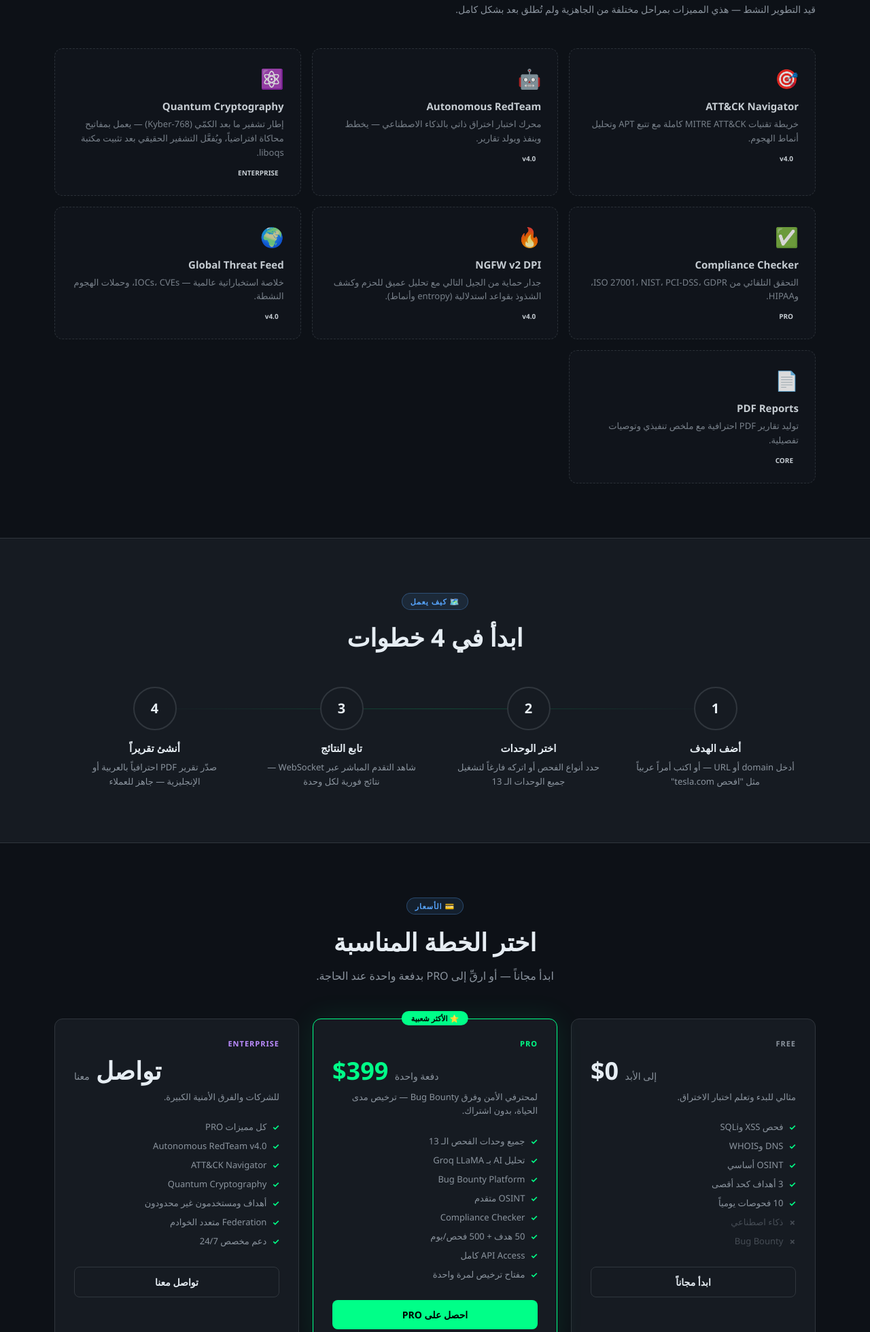
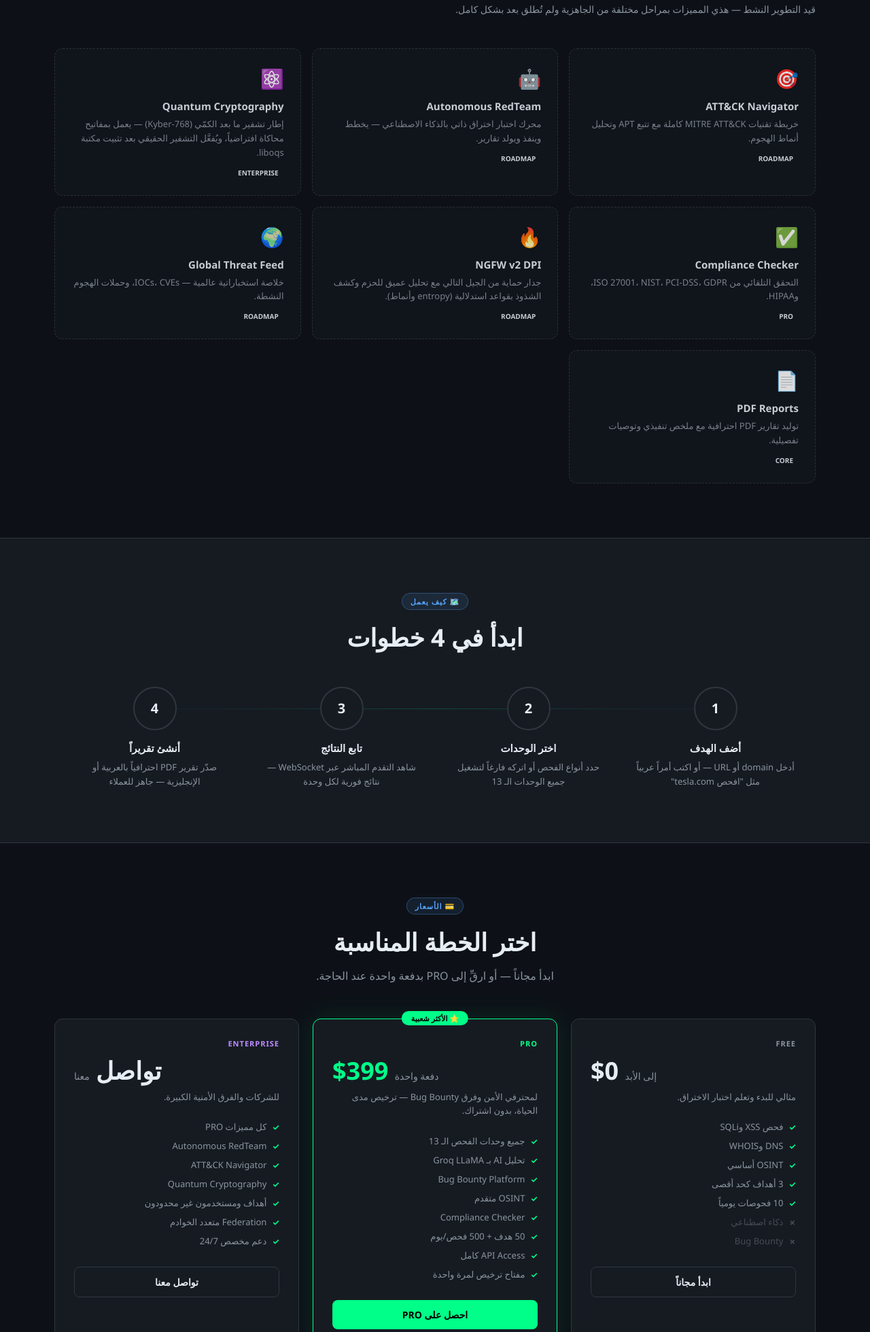
Before and after one commit to OptisecDev/optisec-recon-pro, a FastAPI app: page / in a window 1280 px wide. Shown: the part 2714-4673 px from the top of the page at 68% size. Run offline with FastAPI, Linux system fonts and the light colour scheme; parts of the project's set-up code (start-up, migrations or seed data) failed here and were passed over; some libraries are stand-ins or nearby versions.

Commit message:
chore: remove legacy v4.x references from user-facing text
Display strings only; no logic changes. Roadmap badges on the landing
page now read ROADMAP, the red-team report tester label drops its
version, and README roadmap headings become Next / Later / Future.

Co-Authored-By: Claude Opus 5.5 <noreply@anthropic.com>

```diff
--- a/docker-compose.yml
+++ b/docker-compose.yml
@@ -1,7 +1,7 @@
 version: "3.9"
 
 # ============================================================
-# OPTISEC Recon Pro v4.0 — Production Docker Compose
+# OPTISEC Recon Pro v0.9.0 — Production Docker Compose
 # Usage: docker compose up -d
 # ============================================================
 
--- a/modules/ai_advanced/autonomous_redteam.py
+++ b/modules/ai_advanced/autonomous_redteam.py
@@ -634,7 +634,7 @@ def generate_pentest_report(session: dict) -> dict:
             "assessment_type": "Autonomous Red Team Simulation",
             "started": session.get("started_at"),
             "completed": session.get("completed_at"),
-            "tester": "OPTISEC Autonomous Red Team Engine v4.0",
+            "tester": "OPTISEC Autonomous Red Team Engine",
         },
         "executive_summary": {
             "overall_risk": overall_rating,
--- a/web/templates/index.html
+++ b/web/templates/index.html
@@ -195,7 +195,7 @@
       ('/ai-security/zero-day', '🔮','Zero-Day',      'Prediction Engine',  'red'),
       ('/attack-navigator', '⚔️', 'ATT&CK',          'MITRE Navigator',    'orange'),
       ('/darkweb',          '🕸️', 'Dark Web',         'Intel Feed',         'red'),
-      ('/autonomous-redteam','🤖','Auto RedTeam',     'Autonomous v4.0',   'red'),
+      ('/autonomous-redteam','🤖','Auto RedTeam',     'Autonomous AI',     'red'),
       ('/ngfw',             '🔥', 'NGFW v2',          'Heuristic DPI Firewall', 'orange'),
       ('/threat-feed',      '🌍', 'Threat Feed',      'Global IOC Feed',    'blue'),
       ('/correlations',     '🔗', 'IOC Correlations', 'Threat Correlation', 'teal'),
--- a/web/templates/landing.html
+++ b/web/templates/landing.html
@@ -410,12 +410,12 @@
 
   <div class="features-grid">
     {% set roadmap_features = [
-      ('🎯', 'ATT&CK Navigator', 'خريطة تقنيات MITRE ATT&CK كاملة مع تتبع APT وتحليل أنماط الهجوم.', '#58a6ff', 'v4.0'),
-      ('🤖', 'Autonomous RedTeam', 'محرك اختبار اختراق ذاتي بالذكاء الاصطناعي — يخطط وينفذ ويولد تقارير.', '#bc8cff', 'v4.0'),
+      ('🎯', 'ATT&CK Navigator', 'خريطة تقنيات MITRE ATT&CK كاملة مع تتبع APT وتحليل أنماط الهجوم.', '#58a6ff', 'ROADMAP'),
+      ('🤖', 'Autonomous RedTeam', 'محرك اختبار اختراق ذاتي بالذكاء الاصطناعي — يخطط وينفذ ويولد تقارير.', '#bc8cff', 'ROADMAP'),
       ('⚛️', 'Quantum Cryptography', 'إطار تشفير ما بعد الكمّي (Kyber-768) — يعمل بمفاتيح محاكاة افتراضياً، ويُفعَّل التشفير الحقيقي بعد تثبيت مكتبة liboqs.', '#58a6ff', 'ENTERPRISE'),
       ('✅', 'Compliance Checker', 'التحقق التلقائي من ISO 27001، NIST، PCI-DSS، GDPR، وHIPAA.', '#00ff88', 'PRO'),
-      ('🔥', 'NGFW v2 DPI', 'جدار حماية من الجيل التالي مع تحليل عميق للحزم وكشف الشذوذ بقواعد استدلالية (entropy وأنماط).', '#ff8800', 'v4.0'),
-      ('🌍', 'Global Threat Feed', 'خلاصة استخباراتية عالمية — IOCs، CVEs، وحملات الهجوم النشطة.', '#ff4444', 'v4.0'),
+      ('🔥', 'NGFW v2 DPI', 'جدار حماية من الجيل التالي مع تحليل عميق للحزم وكشف الشذوذ بقواعد استدلالية (entropy وأنماط).', '#ff8800', 'ROADMAP'),
+      ('🌍', 'Global Threat Feed', 'خلاصة استخباراتية عالمية — IOCs، CVEs، وحملات الهجوم النشطة.', '#ff4444', 'ROADMAP'),
       ('📄', 'PDF Reports', 'توليد تقارير PDF احترافية مع ملخص تنفيذي وتوصيات تفصيلية.', '#00ff88', 'CORE'),
     ] %}
     {% for icon, title, desc, color, badge in roadmap_features %}
@@ -510,7 +510,7 @@
       <div class="pricing-desc">للشركات والفرق الأمنية الكبيرة.</div>
       <ul class="pricing-features">
         <li>كل مميزات PRO</li>
-        <li>Autonomous RedTeam v4.0</li>
+        <li>Autonomous RedTeam</li>
         <li>ATT&CK Navigator</li>
         <li>Quantum Cryptography</li>
         <li>أهداف ومستخدمون غير محدودون</li>
```
Also changed, not shown: README.md.
